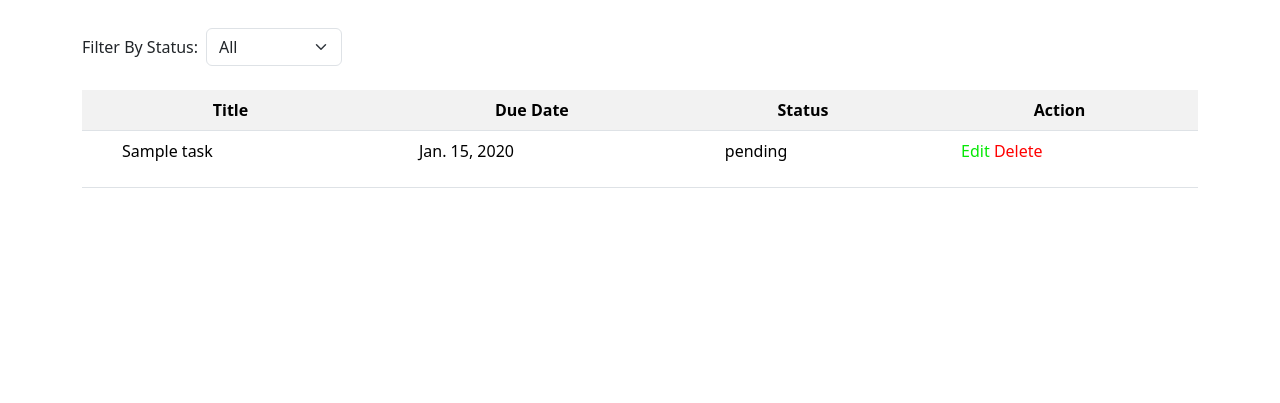
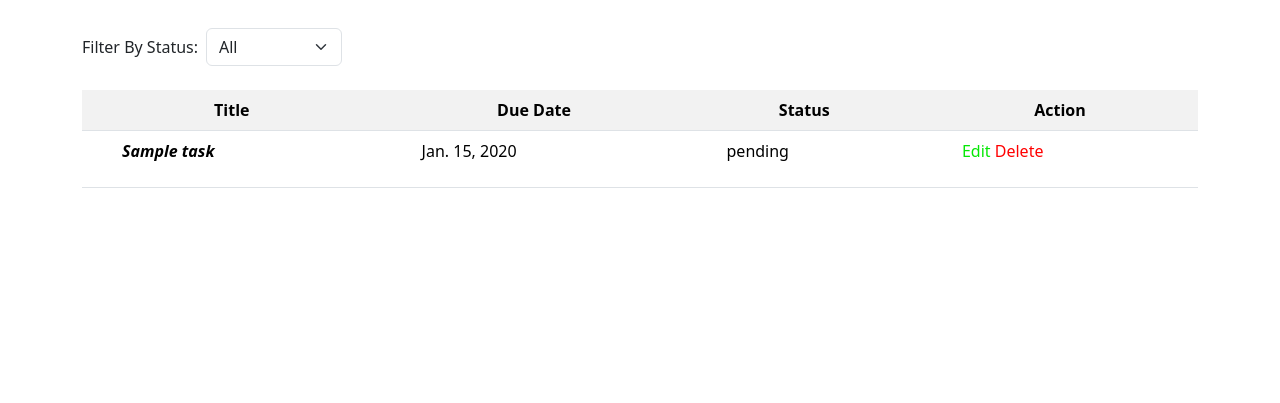
Before and after one commit to tomi3-11/Todo-Space, a Django app: page /tasks/ in a window 1280 px wide. Shown: the part 376-779 px from the top of the page. Run offline with Django 5.2, Linux system fonts and the light colour scheme; tables that the repository leaves empty hold one stand-in row (values such as "Sample post").

Commit message:
Bootstrap styling

```diff
--- a/todoapp/templates/todoapp/base.html
+++ b/todoapp/templates/todoapp/base.html
@@ -35,14 +35,14 @@
                         <a class="nav-link" href="#">Focus</a>
                     </li>
                     <li class="nav-item">
-                        <a class="nav-link" href="#">History</a>
+                        <a class="nav-link" href="#">Calendar</a>
                     </li>
-                    <li class="nav-item">
+                    <!-- <li class="nav-item">
                         <a class="nav-link" href="#">Sign Up</a>
                     </li>
                     <li class="nav-item">
                         <a class="nav-link" href="#">Login</a>
-                    </li>
+                    </li> -->
                 </ul>
 
                 <form role="search" class="d-flex">
--- a/todoapp/templates/todoapp/display_task.html
+++ b/todoapp/templates/todoapp/display_task.html
@@ -22,11 +22,6 @@
         </div>
         {% endfor %}
     </div>
-    <!-- {% for message in messages %}
-    <div class="alert alert-{{ message.tags }}">
-        {{ message }}
-    </div>
-    {% endfor %} -->
     {% endif %}
 </div>
 
@@ -63,7 +58,8 @@
             {% for task in tasks %}
             {% if task %}
             <ul style="list-style-type: none;">
-                <li>{{ task }}</li> <!-- Add ( {{ task.date_added|naturaltime }})-->
+                <li><strong><em>{{ task }}</em></strong></li> <!-- Add ( {{ task.date_added|naturaltime }})-->
+                <!-- <li>{{ task.description|truncatechars:50 }}</li> -->
             </ul>
             {% else %}
             <p>No tasks added yet</p>
```
